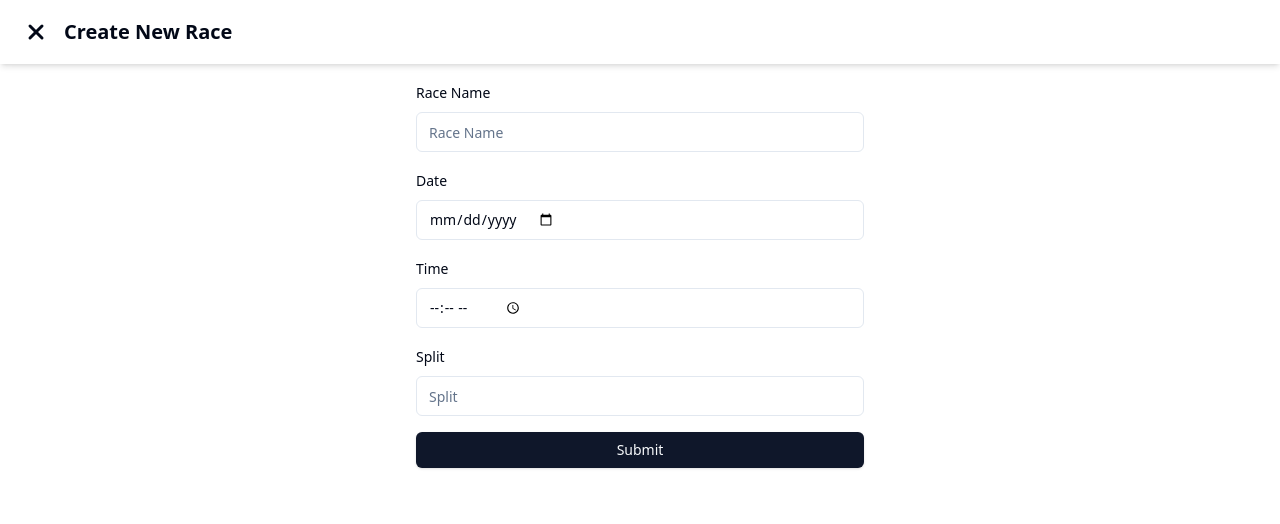
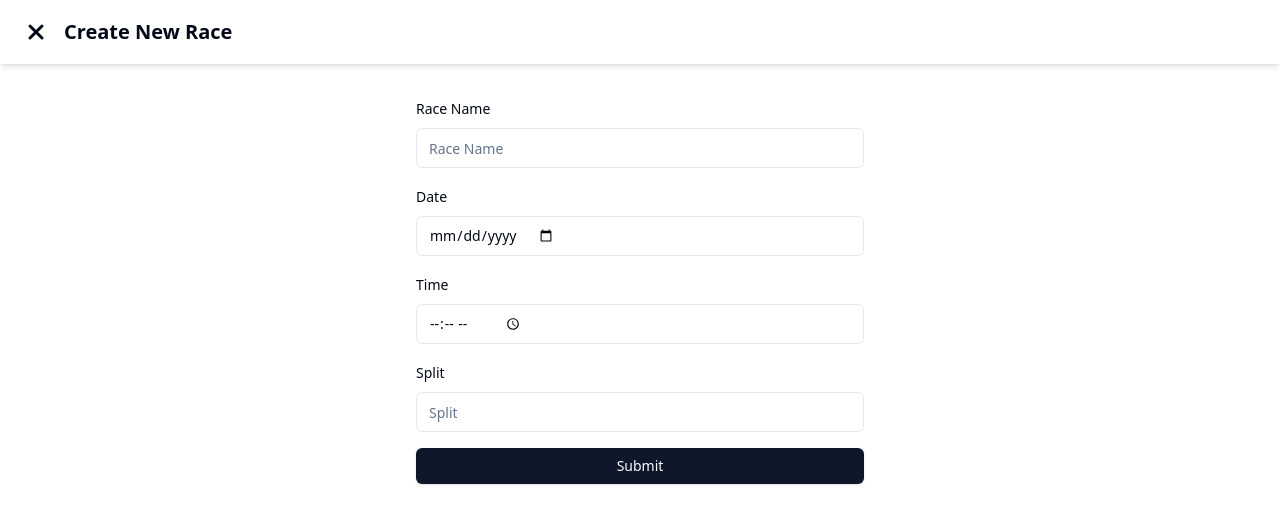
Before and after one commit to ronanpnc/AQUATHON-APP, a Next.js app in the folder aquathon_frontend/: page /races/create in a window 1280 px wide. Shown: the top 524 px of the page. Built offline with nearby package versions, Linux system fonts and the light colour scheme.

Commit message:
style: adjust spacing (AA-101)

```diff
--- a/aquathon_frontend/src/app/(race)/races/(crud)/create/page.tsx
+++ b/aquathon_frontend/src/app/(race)/races/(crud)/create/page.tsx
@@ -14,7 +14,7 @@ export default function CreateRacePage() {
           <span className='ml-4'>Create New Race</span>
         </div>
       </nav>
-      <div className='mt-12'>
+      <div className='mt-16'>
         <CreateRaceForm />
       </div>
     </div>
```
